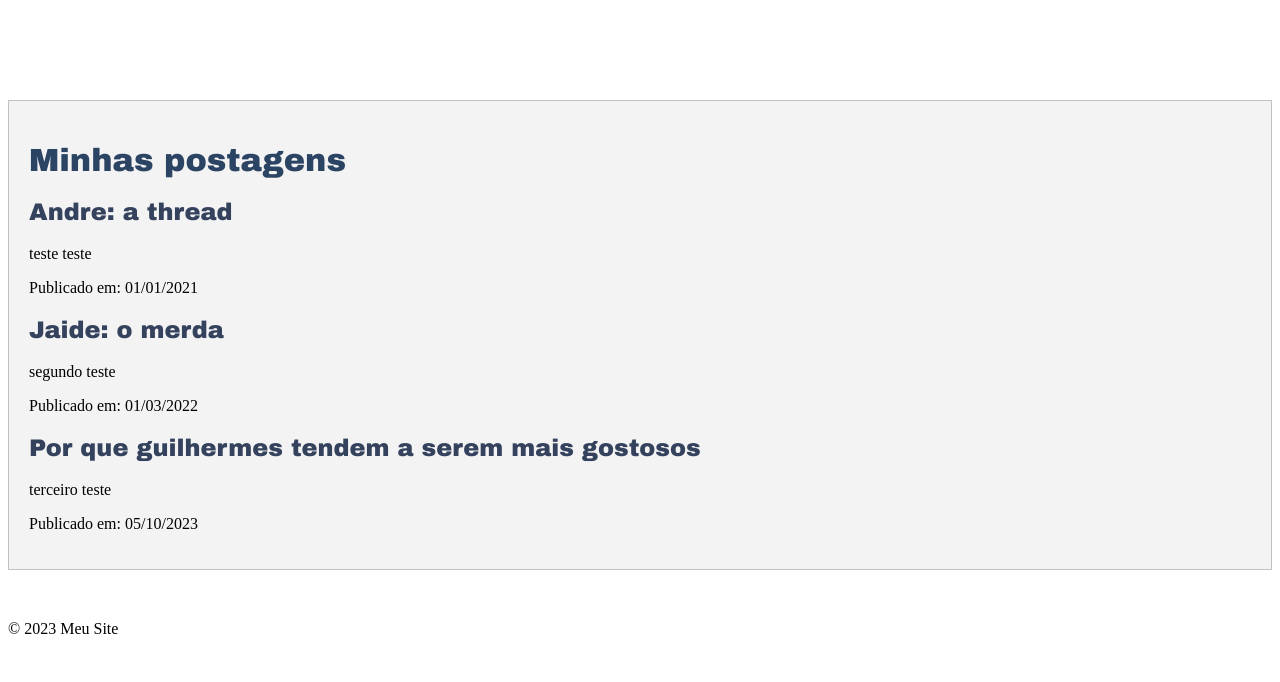
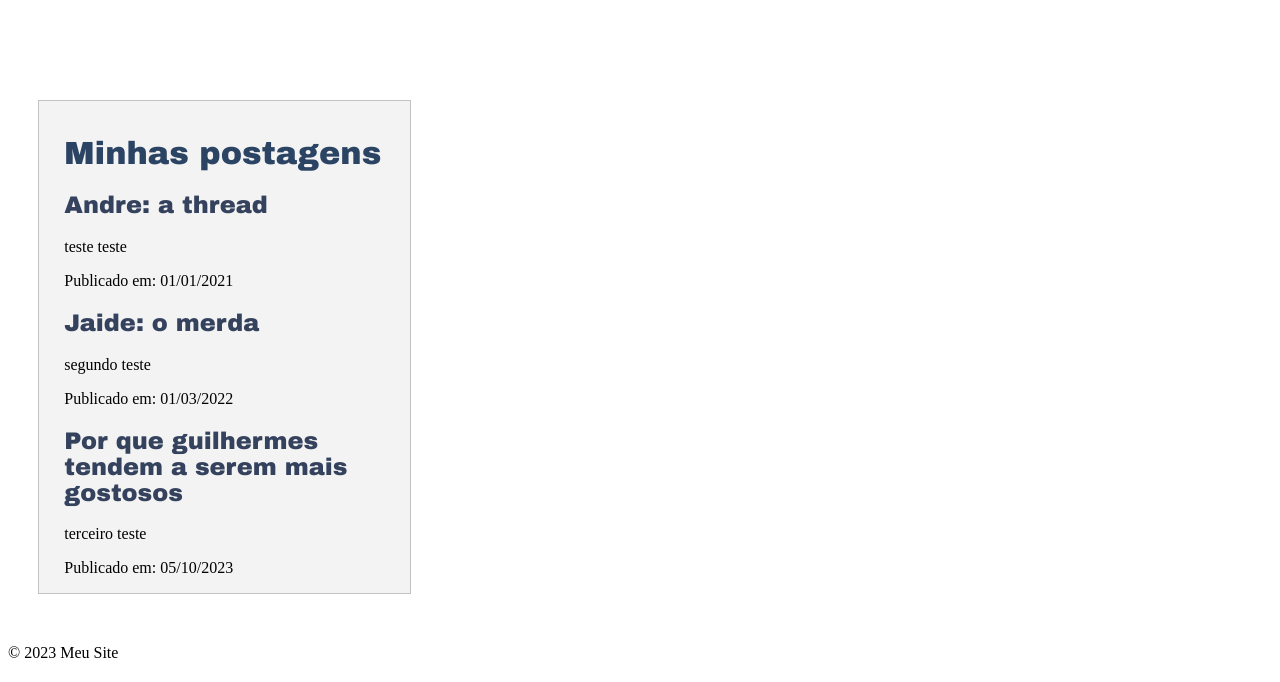
Before and after one commit to educcamara/blog, a Flask app: page /posts in a window 1280 px wide. Shown: the part 118-800 px from the top of the page. Run offline with Flask 3, Linux system fonts and the light colour scheme.

Commit message:
estilizacao

```diff
--- a/static/style.css
+++ b/static/style.css
@@ -7,7 +7,12 @@
 h2 {color: #35425d; font-family: "Arial Black", sans-serif;}
 
 .conteudo {
-    padding: 20px;
+    width: 20em;
+    position: relative;
+    left: 30;
+    padding-top: 1%;
+    padding-left: 2%;
+    padding-right: 2%;
     background-color: #f3f3f3;
     border: 1px solid #c2c2c2;
 }
--- a/templates/home.html
+++ b/templates/home.html
@@ -16,9 +16,7 @@
         </nav>
     </header> <!---- /header ---->
     <main>    <!---- main ---->
-
        {% block conteudo %}{% endblock %}
-
     </main>   <!---- /main ---->
     <footer>
         <p>&copy; 2023 Meu Site</p>
```
